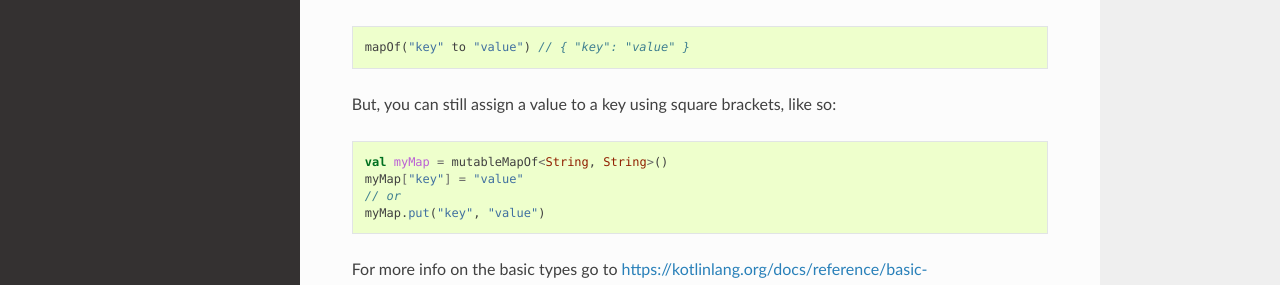
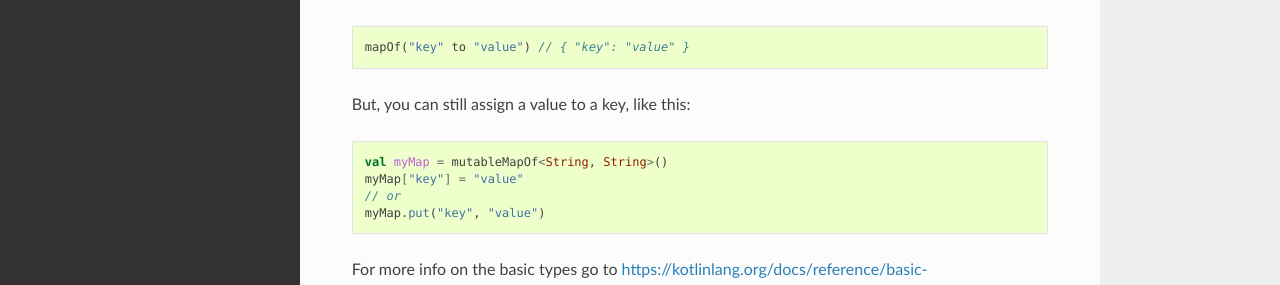
Before and after one commit to pauleveritt/kotlin_for_python, a Sphinx documentation site: the page built from docs/variables/index.rst, in a window 1280 px wide and 900 px high, scrolled down 1369 px. Shown: the part 405-690 px from the top of the window. Built offline with Sphinx 7.4.7 and the Read the Docs theme 2.0.0, drawn with Linux system fonts in a browser that asks for light colours.

Commit message:
Update index.rst

```diff
--- a/docs/variables/index.rst
+++ b/docs/variables/index.rst
@@ -80,7 +80,7 @@ Instead the syntax is:
 
   mapOf("key" to "value") // { "key": "value" }
 
-But, you can still assign a value to a key using square brackets, like so:
+But, you can still assign a value to a key, like this:
 
 .. code-block:: kotlin
 
```
